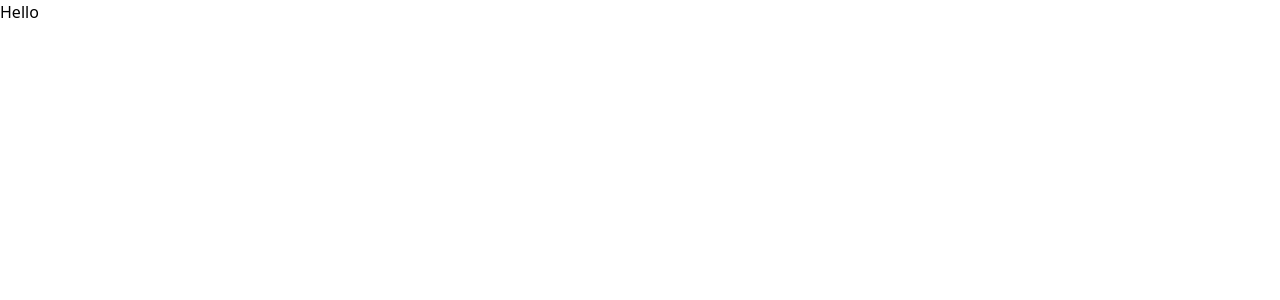
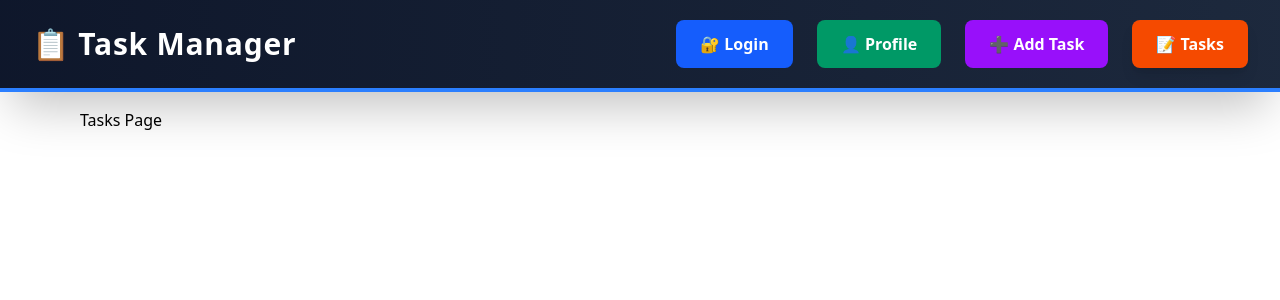
Before and after one commit to Task-Manager-Web-App/task-manager-frontend, a React app: page / in a window 1280 px wide. Shown: the top 300 px of the page. Built offline with nearby package versions, Linux system fonts and the light colour scheme; the HTML template or start-up script is replaced by a standard one.

Commit message:
Implement Navbar component with routing links

```diff
--- a/src/App.tsx
+++ b/src/App.tsx
@@ -1,14 +1,27 @@
 
-
-
+import { Routes, Route } from 'react-router-dom';
+import Navbar from './components/Navbar';
+import LoginPage from './pages/login-pages/LoginPage';
+import RegisterPage from './pages/login-pages/RegisterPage';
+import ProfilePage from './pages/profile-pages/ProfilePage';
+import TasksPage from './pages/tasks-pages/TasksPage';
+import AddTaskPage from './pages/tasks-pages/AddTaskPage';
 
 function App() {
-
   return (
-    <div>
-      <p>Hello</p>
+    <div className="min-h-screen bg-white">
+      <Navbar />
+      <div className="max-w-6xl mx-auto p-4">
+        <Routes>
+          <Route path="/" element={<TasksPage />} />
+          <Route path="/login" element={<LoginPage />} />
+          <Route path="/register" element={<RegisterPage />} />
+          <Route path="/profile" element={<ProfilePage />} />
+          <Route path="/add-task" element={<AddTaskPage />} />
+        </Routes>
+      </div>
     </div>
-  )
+  );
 }
 
-export default App
+export default App;
--- /dev/null
+++ b/src/components/Navbar.tsx
@@ -0,0 +1,59 @@
+import { Link, useLocation } from 'react-router-dom';
+
+export default function Navbar() {
+  const location = useLocation();
+
+  const isActive = (path: string) => location.pathname === path;
+
+  const navLinkClass = (path: string) => {
+    const baseClass = "px-6 py-3 rounded-lg font-semibold transition-all duration-200 transform hover:scale-105 active:scale-95";
+    return isActive(path)
+      ? `${baseClass} shadow-lg`
+      : baseClass;
+  };
+
+  return (
+    <nav className="bg-linear-to-r from-slate-900 to-slate-800 shadow-2xl border-b-4 border-blue-500 sticky top-0 z-50">
+      <div className="flex justify-between items-center max-w-7xl mx-auto px-8 py-5">
+        {/* Logo/Branding */}
+        <Link
+          to="/"
+          className="text-3xl font-bold text-white hover:text-blue-300 transition-colors duration-200 tracking-wide"
+        >
+          📋 Task Manager
+        </Link>
+
+        {/* Navigation Buttons */}
+        <div className="flex gap-6 items-center">
+          <Link
+            to="/login"
+            className={`${navLinkClass('/login')} bg-blue-600 text-white hover:bg-blue-700`}
+          >
+            🔐 Login
+          </Link>
+
+          <Link
+            to="/profile"
+            className={`${navLinkClass('/profile')} bg-emerald-600 text-white hover:bg-emerald-700`}
+          >
+            👤 Profile
+          </Link>
+
+          <Link
+            to="/add-task"
+            className={`${navLinkClass('/add-task')} bg-purple-600 text-white hover:bg-purple-700`}
+          >
+            ➕ Add Task
+          </Link>
+
+          <Link
+            to="/"
+            className={`${navLinkClass('/')} bg-orange-600 text-white hover:bg-orange-700`}
+          >
+            📝 Tasks
+          </Link>
+        </div>
+      </div>
+    </nav>
+  );
+}
```
